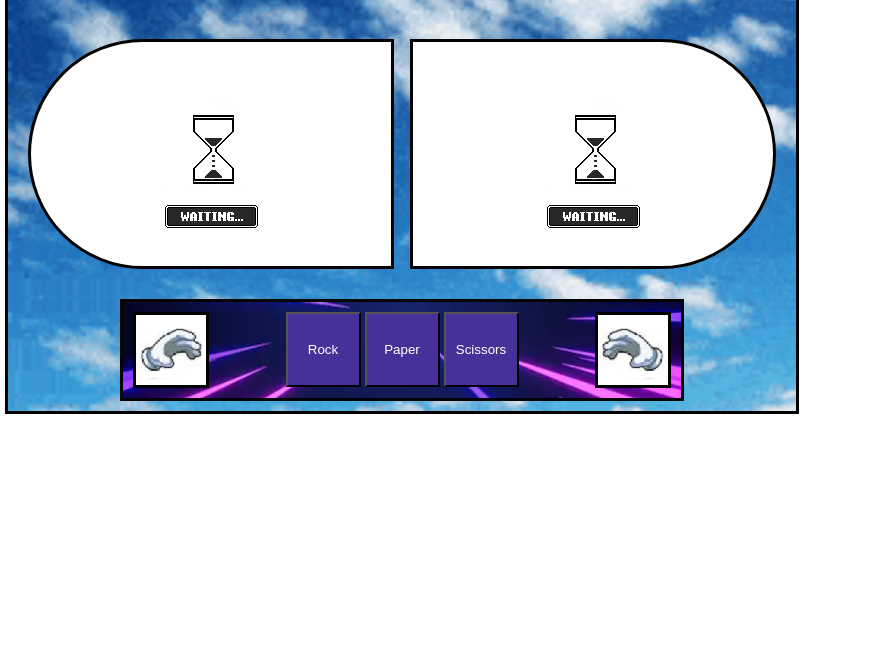
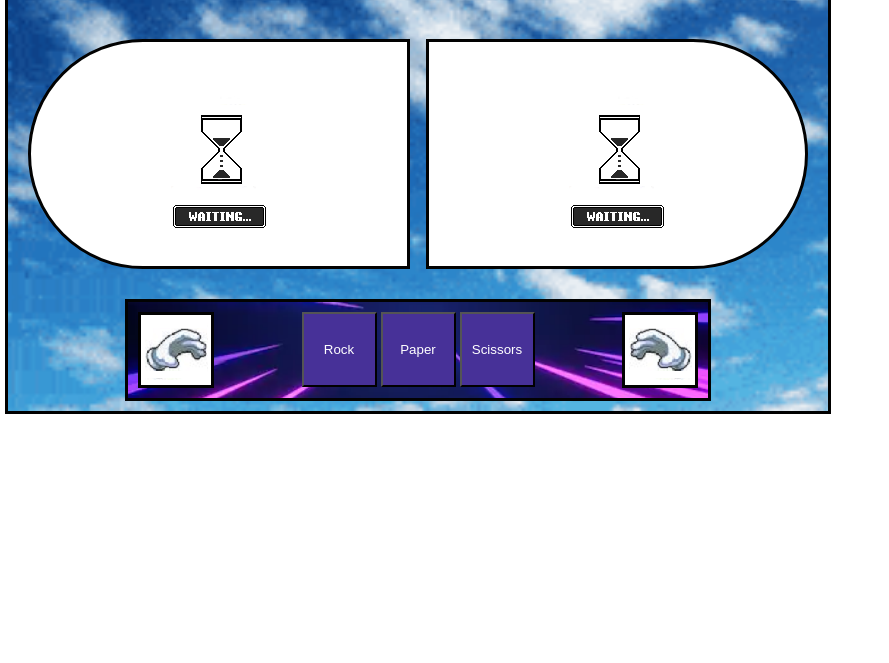
Before and after one commit to s4mfr0st/masterhandrps.github.io, a plain HTML site: page index.html in a window 1280 px wide. Shown: the part 137-800 px from the top of the page, without its empty margins (0-889 px from the left). Drawn offline with Linux system fonts and the light colour scheme.

Commit message:
Update style.css

```diff
--- a/style.css
+++ b/style.css
@@ -7,7 +7,7 @@ body {
 #gameContainer {
    border-style: solid;
    border-color: style;
-   max-width: 60%;
+   width: 800px;
    left: 5px;
    right: 5px;
    text-align: center;
```
